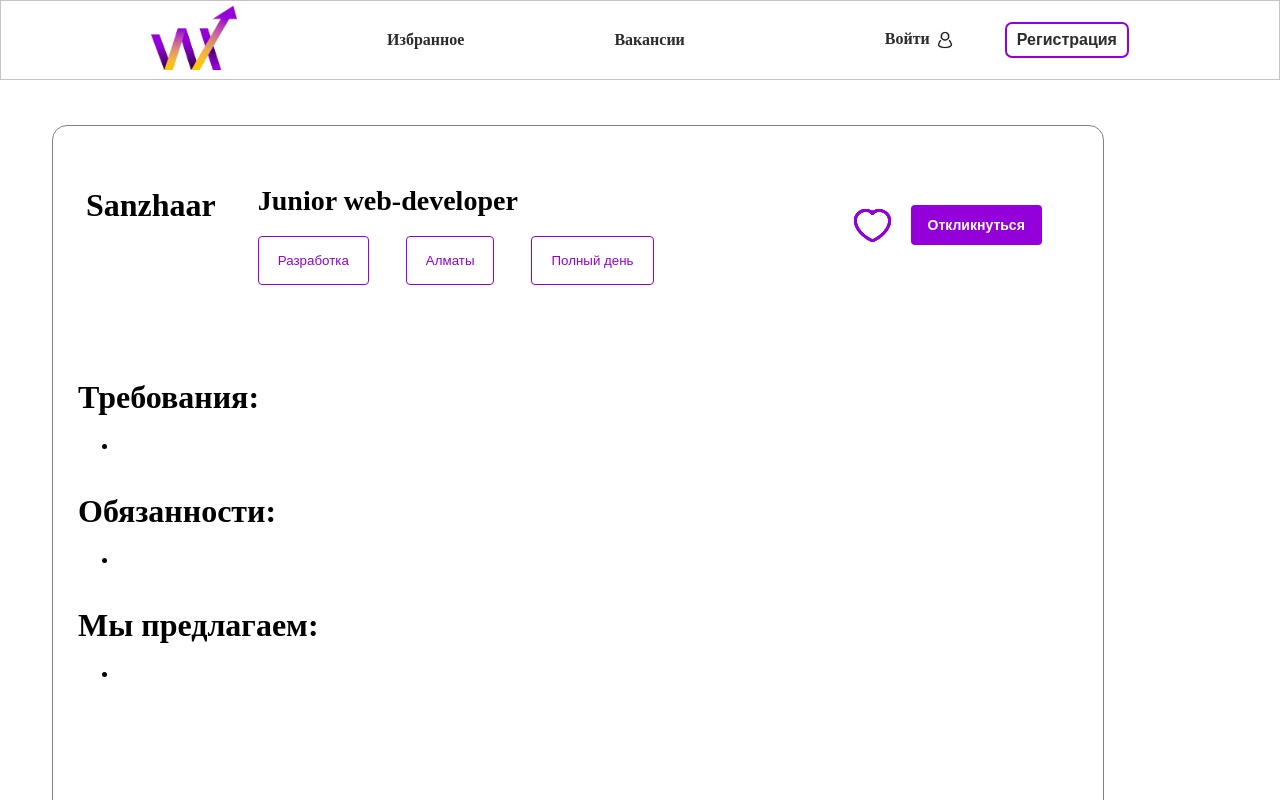
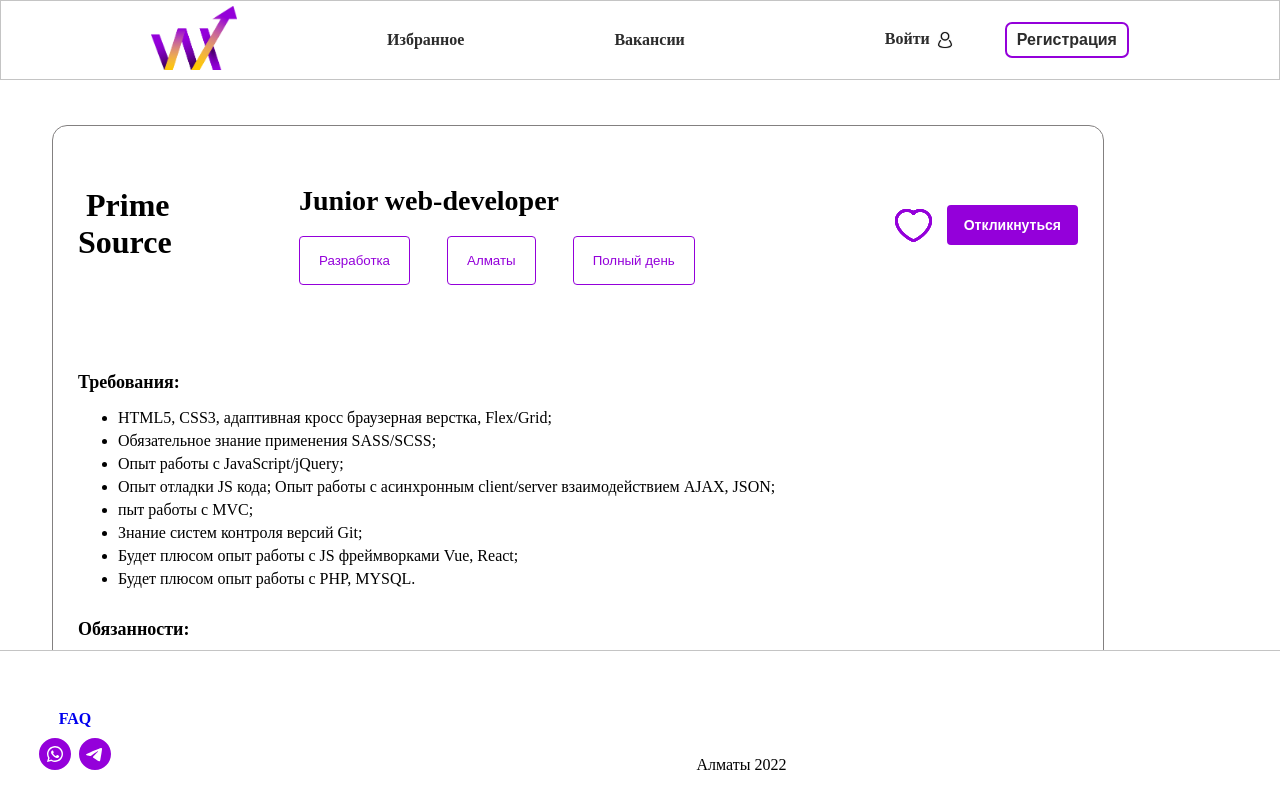
Before and after one commit to ZinollinIlyas/Wexup, a React (Create React App) app in the folder wexup-frontend/: page /vacancyPage in a window 1280 px wide. Shown: the top 800 px of the page. Built offline with nearby package versions, Linux system fonts and the light colour scheme.

Commit message:
add Vacancy page change

```diff
--- a/wexup-frontend/src/App.js
+++ b/wexup-frontend/src/App.js
@@ -11,9 +11,9 @@ import Home from "./components/Home/Home";
 import Career from "./components/forCareer/Career";
 import Companies from "./components/ForCompanies/Companies";
 import Faq from "./components/Faq/Faq";
-import PrivateOffice from "./PrivateOffice/PrivateOffice";
+import PrivateOffice from "./components/PrivateOffice/PrivateOffice";
 import OfficeCompany from "./components/OfficeCompany/OfficeCompany";
-import VacancyContent from "./VacancyContent/VacancyContent";
+import VacancyContent from "./components/VacancyContent/VacancyContent";
 import ErrorPage from "./components/ErrorPage/ErrorPage";
 import {UserContext} from "./UserContext";
 
--- a/wexup-frontend/src/VacancyContent/VacancyContent.jsx
+++ /dev/null
@@ -1,56 +0,0 @@
-import React from "react";
-import "./VacancyContent.css"
-import heart from "../components/images/heart.svg"
-const VacancyContent = () => {
-
-    return (
-        <div className="vacancyPage">
-
-            <div className="vacancyContentPage">
-                <div className="vacancyContentHeader">
-                    <h1 className="vacancyCompanyName">
-                        <img /> Sanzhaar
-                    </h1>
-                    <div className="vacancyCompanyDesc">
-                        <h1 className="vacancyCompanyJob">Junior web-developer</h1>
-                        <div className="vacancyCompanyTerms">
-                            <button className="vacancyTermsBlock">Разработка</button>
-                            <button className="vacancyTermsBlock">Алматы</button>
-                            <button className="vacancyTermsBlock">Полный день</button>
-                        </div>
-                    </div>
-                    <div className="vacancyCompanyFav">
-                            <img className="vacancyCompanyImg" src={heart}/>
-                            <button className="vacancyBtn">Откликнуться</button>
-                    </div>
-                </div>
-                <div className="vacancyContentBody">
-                    <div className="contentBodyBlock">
-                        <h1 className="contentBodyTitle">Требования:</h1>
-                        <ul>
-                            <li></li>
-                        </ul>
-                    </div>
-                </div>
-                <div className="vacancyContentBody">
-                    <div className="contentBodyBlock">
-                        <h1 className="contentBodyTitle">Обязанности:</h1>
-                        <ul>
-                            <li></li>
-                        </ul>
-                    </div>
-                </div>
-                <div className="vacancyContentBody">
-                    <div className="contentBodyBlock">
-                        <h1 className="contentBodyTitle">Мы предлагаем:</h1>
-                        <ul>
-                            <li></li>
-                        </ul>
-                    </div>
-                </div>
-            </div>
-        </div>
-    )
-}
-
-export  default VacancyContent;
--- a/wexup-frontend/src/components/Footer/footer.jsx
+++ b/wexup-frontend/src/components/Footer/footer.jsx
@@ -31,4 +31,4 @@ const Footer = () => {
     )
 }
 
-    export default  Footer;
+export default  Footer;
--- a/wexup-frontend/src/PrivateOffice/PrivateOffice.jsx
+++ b/wexup-frontend/src/components/PrivateOffice/PrivateOffice.jsx
@@ -1,6 +1,6 @@
 import React, {useState} from 'react';
 import "./PrivateOffice.css"
-import pencil from "../components/images/reductPencil.svg"
+import pencil from "../images/reductPencil.svg"
 
 
 const PrivateOffice = () => {
--- a/wexup-frontend/src/VacancyContent/VacancyContent.css
+++ b/wexup-frontend/src/components/VacancyContent/VacancyContent.css
@@ -4,7 +4,7 @@
 }
 .vacancyContentPage {
     max-width: 1000px;
-    min-height: 1213px;
+    min-height: 713px;
     border: 1px solid #838080;
     border-radius: 15px;
     padding: 40px 25px 40px;
@@ -20,6 +20,10 @@
 .vacancyCompanyFav {
     display: flex;
     align-items: center;
+    justify-content: space-between;
+}
+.vacancyCompanyFav img {
+    margin-right: 15px;
 }
 .vacancyCompanyImg {
     max-width: 51px;
@@ -30,15 +34,25 @@
     font-weight: 700;
     font-size: 28px;
 }
+.vacancyCompanyTerms {
+    display: flex;
+    justify-content: center;
+    align-items: center;
+}
 .vacancyTermsBlock {
     padding: 16px 19px;
     background: transparent;
     border: 1px solid #9400DA;
     border-radius: 4px;
     color: #9400DA;
+    white-space: nowrap;
 }
 .vacancyTermsBlock:not(:last-child) {
     margin-right: 37px;
+}
+.contentBodyTitle {
+    font-weight: 700;
+    font-size: 18px;
 }
 .vacancyCompanyName {
     margin-right: 42px;
@@ -46,3 +60,6 @@
 .vacancyCompanyDesc {
     margin-right: 200px;
 }
+.contentBodyList li {
+    margin-bottom: 5px;
+}
--- /dev/null
+++ b/wexup-frontend/src/components/VacancyContent/VacancyContent.jsx
@@ -0,0 +1,79 @@
+import React,{useState} from "react";
+import "./VacancyContent.css"
+import  heart from "../images/normalHeart.svg"
+import Footer from "../Footer/footer";
+import heart2 from "../images/heart.svg"
+
+
+const VacancyContent = () => {
+    const [show2,setShow2] = useState(false);
+    return (
+        <div>
+            <div className="vacancyPage">
+            <div className="vacancyContentPage">
+                <div className="vacancyContentHeader">
+                    <h1 className="vacancyCompanyName">
+                        <img/> Prime Source
+                    </h1>
+                    <div className="vacancyCompanyDesc">
+                        <h1 className="vacancyCompanyJob">Junior web-developer</h1>
+                        <div className="vacancyCompanyTerms">
+                            <button className="vacancyTermsBlock">Разработка</button>
+                            <button className="vacancyTermsBlock">Алматы</button>
+                            <button className="vacancyTermsBlock">Полный день</button>
+                        </div>
+                    </div>
+                    <div className="vacancyCompanyFav">
+                            {
+                                            show2 ?
+                                        <img onClick={()=> setShow2(!show2)}  src={heart}/>:
+                                        <img onClick={()=> setShow2(!show2)}  src={heart2}/>
+                                    }
+                            <button className="vacancyBtn">Откликнуться</button>
+                    </div>
+                </div>
+                <div className="vacancyContentBody">
+                    <div className="contentBodyBlock">
+                        <h2 className="contentBodyTitle">Требования:</h2>
+                        <ul className="contentBodyList">
+                            <li>HTML5, CSS3, адаптивная кросс браузерная верстка, Flex/Grid;</li>
+                            <li>Обязательное знание применения SASS/SCSS;</li>
+                            <li> Опыт работы с JavaScript/jQuery;</li>
+                            <li> Опыт отладки JS кода; Опыт работы с асинхронным client/server взаимодействием AJAX, JSON;</li>
+                            <li>пыт работы с MVC;</li>
+                            <li>Знание систем контроля версий Git;</li>
+                            <li>Будет плюсом опыт работы с JS фреймворками Vue, React;</li>
+                            <li>Будет плюсом опыт работы с PHP, MYSQL.</li>
+                        </ul>
+                    </div>
+                </div>
+                <div className="vacancyContentBody">
+                    <div className="contentBodyBlock">
+                        <h2 className="contentBodyTitle">Обязанности:</h2>
+                        <ul className="contentBodyList">
+                            <li>Верстка сайта/страниц;</li>
+                            <li> Разработка нового и существующего функционала;</li>
+                            <li> Оптимизация и рефакторинг кода, снижение времени отклика страниц;</li>
+                            <li> Предложения по оптимизации работы и перехода на новые технологии;</li>
+                        </ul>
+                    </div>
+                </div>
+                <div className="vacancyContentBody">
+                    <div className="contentBodyBlock">
+                        <h2 className="contentBodyTitle">Мы предлагаем:</h2>
+                        <ul className="contentBodyList">
+                            <li>Команда профессионалов, с которыми будут по плечу любые задачи;</li>
+                            <li> Завтрак: кофе, чай, печенье, шоколад, витамины;</li>
+                            <li> Корпоративные мероприятия (игры в настольный теннис, настольный футбол).</li>
+                        </ul>
+                    </div>
+                </div>
+            </div>
+
+            </div>
+            <Footer/>
+        </div>
+    )
+}
+
+export  default VacancyContent;
```
Also changed, not shown: wexup-frontend/src/components/PrivateOffice/PrivateOffice.css (renamed from wexup-frontend/src/PrivateOffice/PrivateOffice.css).
